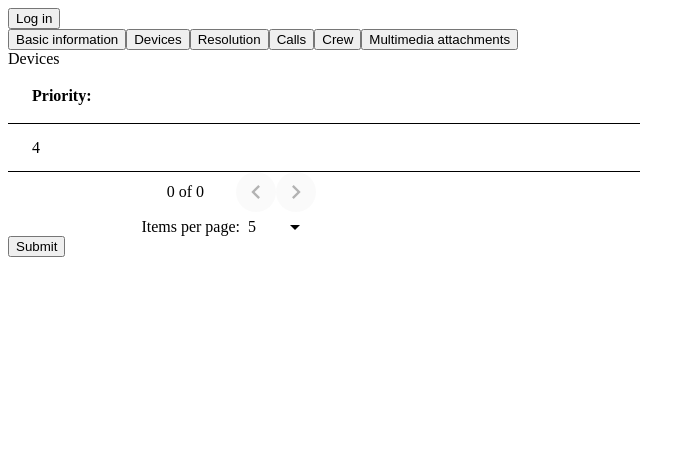
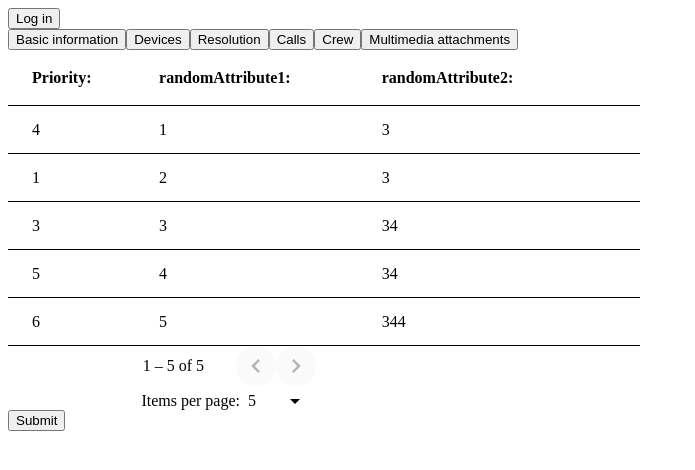
Before and after one commit to dekis108/Web2Project, an Angular app in the folder Web2Project/: page /newIncident in a window 1280 px wide. Both pictures are taken after a click on the button "Devices". Shown: the top 470 px of the page, without its empty margins (0-695 px from the left). Built offline with nearby package versions, Linux system fonts and the light colour scheme.

Commit message:
device table paginator and sort

```diff
--- a/Web2Project/src/app/components/create-incident/create-incident.component.html
+++ b/Web2Project/src/app/components/create-incident/create-incident.component.html
@@ -138,13 +138,22 @@
     <div [hidden]="(formOption != 'Devices')">
         <div class="row" *ngIf = "this.profileForm.value" >
             <div class="col-sm-6 form-group">
-                <label for="device">Devices</label>
                 <div class="mat-elevation-z8">
                     <table class="table-hover" mat-table  [dataSource]="devicesSource" matSort>
 
                     <ng-container matColumnDef="priority" sticky>
                         <th mat-header-cell *matHeaderCellDef mat-sort-header> Priority: </th>
                         <td mat-cell *matCellDef="let element"> {{element.priority}} </td>
+                    </ng-container>
+
+                    <ng-container matColumnDef="randomAttribute1" sticky>
+                        <th mat-header-cell *matHeaderCellDef mat-sort-header> randomAttribute1: </th>
+                        <td mat-cell *matCellDef="let element"> {{element.randomAttribute1}} </td>
+                    </ng-container>
+
+                    <ng-container matColumnDef="randomAttribute2" sticky>
+                        <th mat-header-cell *matHeaderCellDef mat-sort-header> randomAttribute2: </th>
+                        <td mat-cell *matCellDef="let element"> {{element.randomAttribute2}} </td>
                     </ng-container>
 
                     <tr mat-header-row *matHeaderRowDef="displayedColumns"></tr>
--- a/Web2Project/src/app/components/create-incident/create-incident.component.ts
+++ b/Web2Project/src/app/components/create-incident/create-incident.component.ts
@@ -1,5 +1,7 @@
-import { Component, OnInit } from '@angular/core';
+import { Component, OnInit, ViewChild } from '@angular/core';
 import { FormControl, FormGroup, Validators } from '@angular/forms';
+import { MatPaginator } from '@angular/material/paginator';
+import { MatSort } from '@angular/material/sort';
 import { MatTableDataSource } from '@angular/material/table';
 import { Device } from 'src/app/model/devices';
 import { DevicesLoaderService } from 'src/app/services/devicesLoader/devices-loader.service';
@@ -14,7 +16,10 @@ export class CreateIncidentComponent implements OnInit {
   formOption = FormOption.BasicInfo;
   devices !: Device[];
   devicesSource = new MatTableDataSource<Device>(this.devices);
-  displayedColumns: string[] = ['priority',];
+  displayedColumns: string[] = ['priority', 'randomAttribute1','randomAttribute2'];
+
+  @ViewChild(MatPaginator) paginator!: MatPaginator;
+  @ViewChild(MatSort) sort!: MatSort;
 
   constructor(private devicesLoaderService: DevicesLoaderService) { }
 
@@ -89,6 +94,8 @@ export class CreateIncidentComponent implements OnInit {
 
   ngOnInit(): void {
     this.getDevices();
+    setTimeout(() => this.devicesSource.paginator = this.paginator);
+    setTimeout(() => this.devicesSource.sort = this.sort);
   }
 
   getDevices(): void {
--- a/Web2Project/src/app/model/devices.ts
+++ b/Web2Project/src/app/model/devices.ts
@@ -1,3 +1,5 @@
 export interface Device {
     priority: number;
+    randomAttribute1: number;
+    randomAttribute2: number;
 }
--- a/Web2Project/src/app/services/incidentLoader/incidentsMock.ts
+++ b/Web2Project/src/app/services/incidentLoader/incidentsMock.ts
@@ -19,7 +19,11 @@ export const _Calls: Calls[] = [
 ]
 
 export const Devices: Device[] = [
-    {priority: 4}
+    {priority: 4, randomAttribute1: 1, randomAttribute2: 3},
+    {priority: 1, randomAttribute1: 2, randomAttribute2: 3},
+    {priority: 3, randomAttribute1: 3, randomAttribute2: 34},
+    {priority: 5, randomAttribute1: 4, randomAttribute2: 34},
+    {priority: 6, randomAttribute1: 5, randomAttribute2: 344},
 ];
 
 export const Resolutions: Resolution[] = [
```
